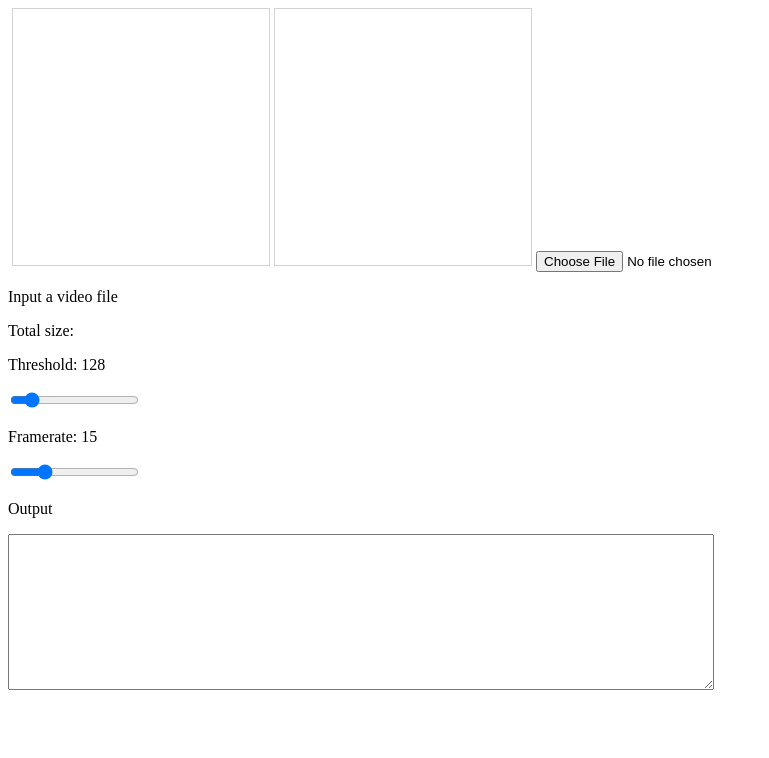
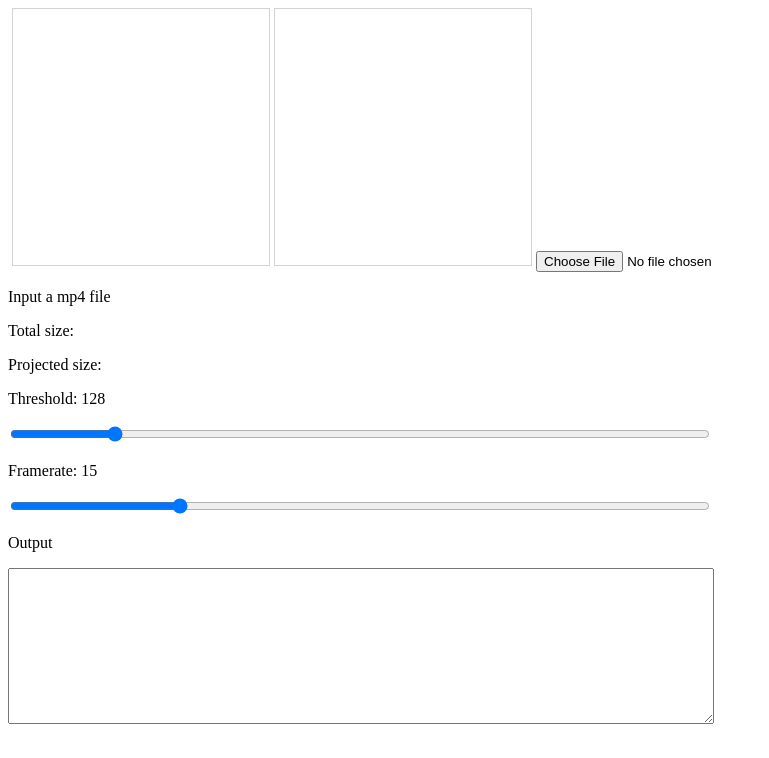
Before and after one commit to 52525rr/52525rr.github.io, a plain HTML site: page videoencoder/index.html in a window 1280 px wide. Shown: the whole page, without its empty margins (0-769 px from the left). Drawn offline with Linux system fonts and the light colour scheme.

Commit message:
Update index.html

```diff
--- a/videoencoder/index.html
+++ b/videoencoder/index.html
@@ -11,22 +11,23 @@
         WIDTH = 512
         HEIGHT = WIDTH
         let cv1 = document.getElementById("canvas1");
-        let ctx1 = cv1.getContext("2d");
+        let ctx1 = cv1.getContext('2d', {willReadFrequently: true});
         let imgData =  ctx1.createImageData(WIDTH, HEIGHT);
 
         let cv2 = document.getElementById("canvas2");
-        let ctx2 = cv2.getContext("2d");
+        let ctx2 = cv2.getContext("2d", {willReadFrequently: true});
         let imgData2 = ctx2.createImageData(WIDTH, HEIGHT);
     </script>
 
-    <p id="F">Input a video file</p>
+    <p id="F">Input a mp4 file</p>
     <p id="S">Total size:</p>
+    <p id="P">Projected size:</p>
 
         <p id="demo">Threshold: 128</p>
-        <input type="range" min="0" max="1000" value="128" class="slider" id="myRange">
+        <input type="range" min="0" max="900" value="128" class="slider" id="myRange" style="width: 700px;">
 
         <p id="demo3">Framerate: 15</p>
-        <input type="range" min="1" max="60" value="15" class="slider" id="myRange3">
+        <input type="range" min="1" max="60" value="15" class="slider" id="myRange3" style="width: 700px;">
         <p id="demo4">Output</p>
         <textarea id="text"name="output" rows="10" cols="87" style="width: 700px;"></textarea>
 
```
